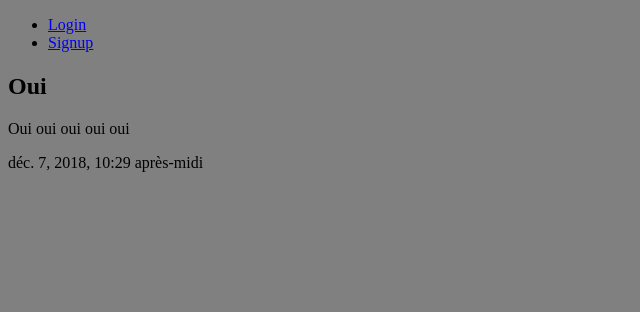
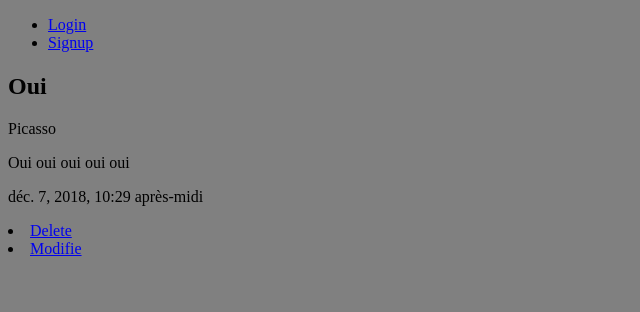
Before and after one commit to FlorianRogeret/Microblog, a Django app: a page that uses blog/templates/article_detail.html in a window 1280 px wide. Shown: the top 312 px of the page, without its empty margins (0-640 px from the left). Run offline with Django 3.2, Linux system fonts and the light colour scheme; data comes from the database, SQL or seed files in the repository; both versions use the stored data as it was after the commit.

Commit message:
Remplacement slug par id, essaie de debuggage de la partie delete

```diff
--- a/blog/templates/article_detail.html
+++ b/blog/templates/article_detail.html
@@ -2,7 +2,11 @@
 {% block body %}
 
     <h2>{{article.title}}</h2>
+    <p>{{article.author}}</p>
     <p>{{article.body}}</p>
     <p>{{article.creation_date}}</p>
 
+    <li><a href="{% url 'article:delete' %}">Delete</a></li>
+    <li><a href="{% url 'article:modifie' %}">Modifie</a></li>
+
 {% endblock %}
--- a/blog/templates/index.html
+++ b/blog/templates/index.html
@@ -6,6 +6,7 @@
         {% for article in articles %}
             <div class = "article">
                 <h2><a href = "{% url 'article:detail' slug=article.slug%}">{{article.title}}</a></h2>
+                <p>{{article.author}}</p>
                 <p>{{article.snippet}}</p>
                 <p>{{article.creation_date}}</p>
             </div>
--- a/blog/urls.py
+++ b/blog/urls.py
@@ -11,4 +11,8 @@ urlpatterns = [
     path('create/',views.article_create, name='create'),
     #page that redirect to a specif article
     path('<slug>[\w]+)/',views.article_detail, name='detail'),
+    #Allow the user to delete an article
+    path('delete/',views.delete_view, name="delete"),
+    #Allow the user to modifie an article
+    path ('modifie/', views.modifie_view, name="modifie")
 ]
--- a/blog/views.py
+++ b/blog/views.py
@@ -1,5 +1,5 @@
 from __future__ import unicode_literals
-from django.shortcuts import render, redirect
+from django.shortcuts import render, redirect, get_object_or_404
 from .models import Article
 from django.contrib.auth.models import User
 from django.contrib.auth.decorators import login_required
@@ -8,7 +8,7 @@ from . import forms
 #Home page where all articles are findable order by the creation_date
 def article_liste(request):
         #Use to find all articles
-        articles = Article.objects.all().order_by('creation_date')
+        articles = Article.objects.all().order_by('-creation_date')
         #Post them to the index.html so it can use it
         return render(request, 'index.html',{'articles':articles})
 
@@ -42,3 +42,39 @@ def article_create(request):
                 form = forms.CreateArticles()
         #If the form is not valid it will redirect the user to tis same page
         return render(request,'article_create.html',{'form':form})
+
+@login_required(login_url="/compte/login/")
+def delete_view(request, slug = None):
+        instance = get_object_or_404(Article, slug=slug)
+        #Check the user
+        instance.delete()
+        return render(request, 'article:index')
+
+@login_required(login_url="/compte/login/")
+def modifie_view(request):
+        #if the method used is a post
+        if request.method == 'POST':
+                #Get the information entered in the differents forms
+
+                #Verifier que l'utilisateur connecté est bien celui qui a crée l'article
+                #form = forms.CreateArticles(request.POST)      A changer
+
+                #If they are valid
+                if form.is_valid():
+                        #It will save the informations of thoses forms but no commit it yet
+                        instance = form.save(commit = False)
+                        #It will take the author username
+                        instance.author = request.user
+                        #and then save the article
+                        instance.save()
+                        #It will then redirect to the homepage
+                        return redirect('article:index')
+        #If the method is not a post
+        #else :
+                #It will create news empty forms
+
+                #form = forms.CreateArticles()          A changer
+
+        #If the form is not valid it will redirect the user to tis same page
+
+        #return render(request,'article_create.html',{'form':form})     Rediriger vers le template de modification
```
Also changed, not shown: db.sqlite3, 1 other file.
